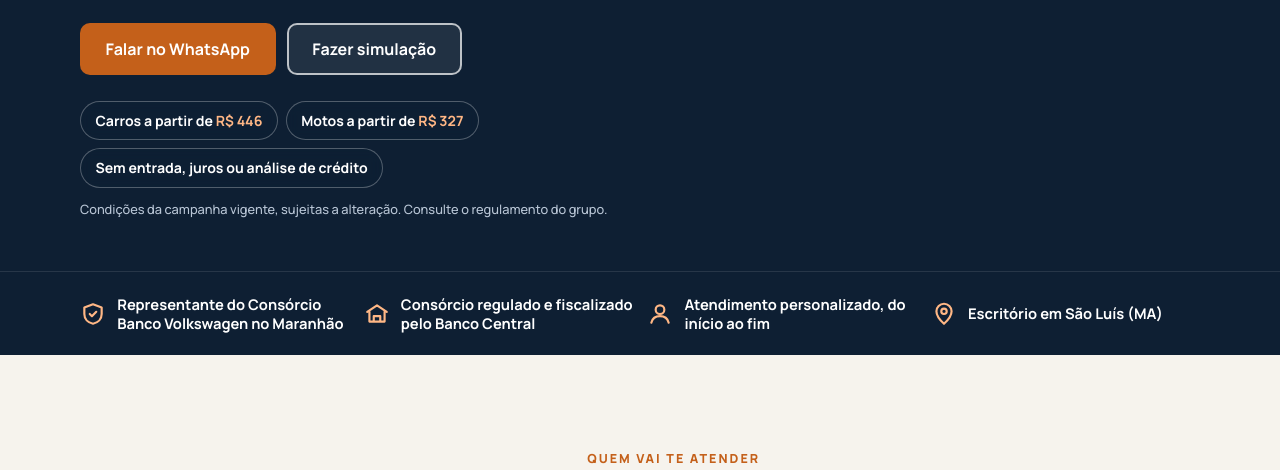
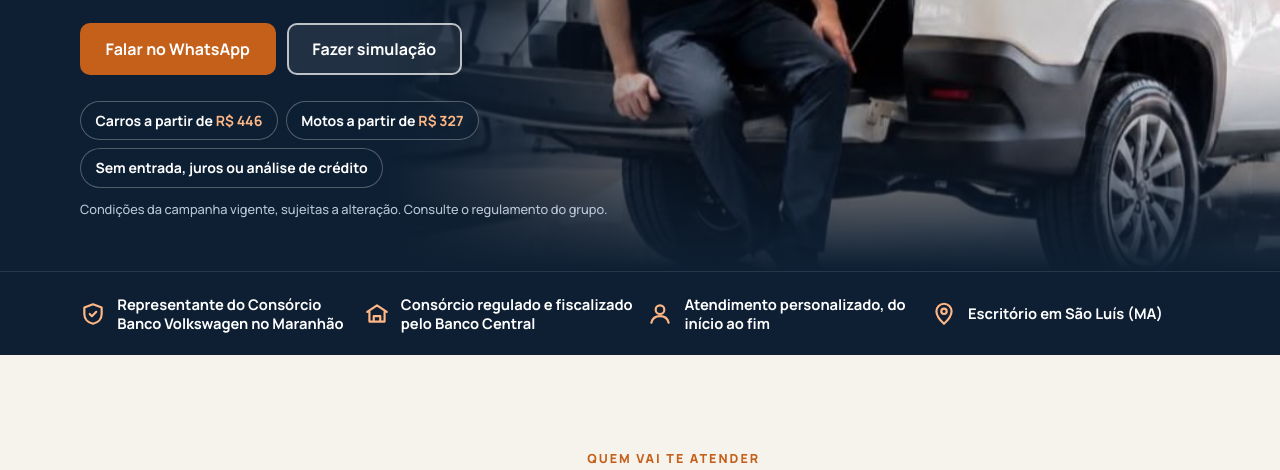
Before and after one commit to Armandinho100/hyagoconsorcio, a plain HTML site: page index.html in a window 1280 px wide. Shown: the part 497-967 px from the top of the page. Drawn offline with Linux system fonts and the light colour scheme.

Commit message:
Fix typo in CSS variable for image URL

```diff
--- a/index.html
+++ b/index.html
@@ -16,7 +16,7 @@
 <link href="https://fonts.googleapis.com/css2?family=Fraunces:opsz,wght@9..144,500..700&family=Manrope:wght@400;500;600;700;800&display=swap" rel="stylesheet">
 <style>
 :root{--ink:#0e1f33;--ink2:#16314f;--azul:#2f5d8a;--papel:#f6f3ed;--cobre:#c4601a;--cobre2:#a94e12;--texto:#1b2635;--muda:#5a6676;--linha:#e3ddd2;
-  --foto:url("apresentação.jpeg");
+  --foto:url("apresentacao.jpeg");
   --apresentacao:url("fundodeimagem.jpeg");
   --serif:"Fraunces",Georgia,"Times New Roman",serif;--sans:"Manrope","Segoe UI",Roboto,Arial,sans-serif;color-scheme:light}
 *,*::before,*::after{box-sizing:border-box}*{margin:0;padding:0}
```
